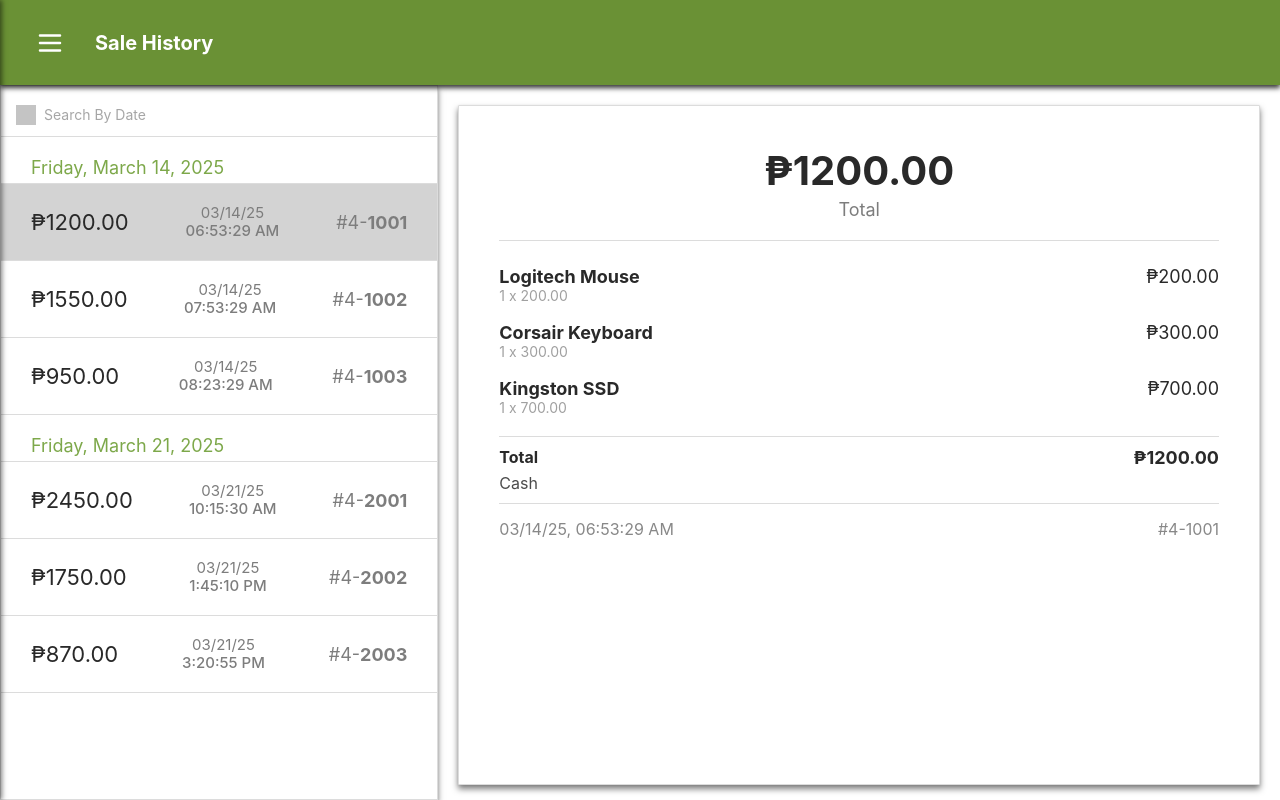
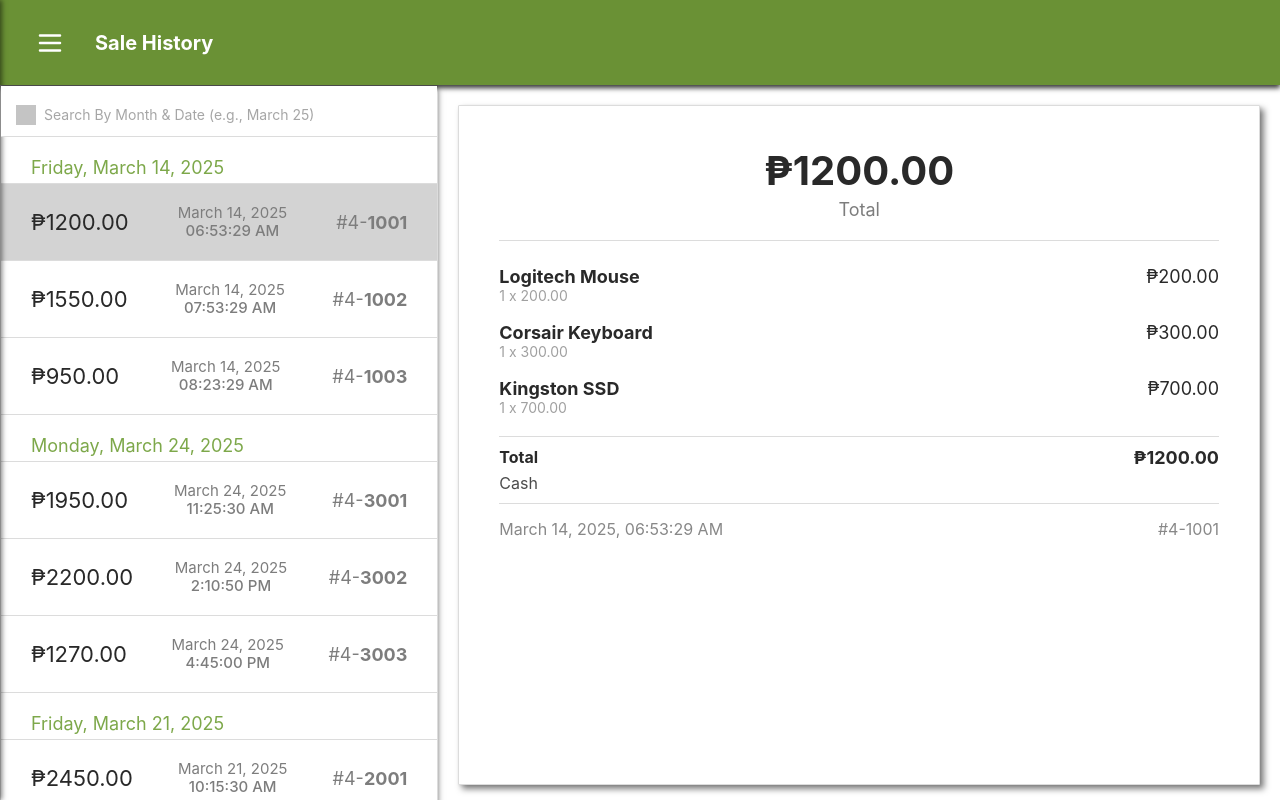
Before and after one commit to Shiverooo/OJT-PoS, a React (Create React App) app: page /cashier/sales-history in a window 1280 px wide. Built offline with nearby package versions, Linux system fonts and the light colour scheme; grey boxes are pictures that could not be loaded.

Commit message:
sale history page

```diff
--- a/src/page/cashier-dashboard/dashboard/sales-history.tsx
+++ b/src/page/cashier-dashboard/dashboard/sales-history.tsx
@@ -20,8 +20,8 @@
       amount: 1200,
       orderNumber: "#4-1001",
       date: now.toLocaleDateString("en-US", {
-        year: "2-digit",
-        month: "2-digit",
+        year: "numeric",
+        month: "long",
         day: "2-digit",
       }),
       time: formatTime(new Date(now.getTime() - 2 * 60 * 60 * 1000)),
@@ -37,8 +37,8 @@
       amount: 1550,
       orderNumber: "#4-1002",
       date: now.toLocaleDateString("en-US", {
-        year: "2-digit",
-        month: "2-digit",
+        year: "numeric",
+        month: "long",
         day: "2-digit",
       }),
       time: formatTime(new Date(now.getTime() - 1 * 60 * 60 * 1000)),
@@ -55,8 +55,8 @@
       amount: 950,
       orderNumber: "#4-1003",
       date: now.toLocaleDateString("en-US", {
-        year: "2-digit",
-        month: "2-digit",
+        year: "numeric",
+        month: "long",
         day: "2-digit",
       }),
       time: formatTime(new Date(now.getTime() - 30 * 60 * 1000)),
@@ -67,13 +67,52 @@
       ],
     },
 
-    // Sales for March 23, 2025
+    // Sales for March 24, 2025 (Yesterday)
+    {
+      id: "3001",
+      amount: 1950,
+      orderNumber: "#4-3001",
+      date: "March 24, 2025",
+      time: "11:25:30 AM",
+      paymentType: "Cash",
+      items: [
+        { name: "Dell Laptop", qty: 1, price: 1500 },
+        { name: "Wireless Mouse", qty: 1, price: 350 },
+        { name: "Mouse Pad", qty: 1, price: 100 },
+      ],
+    },
+    {
+      id: "3002",
+      amount: 2200,
+      orderNumber: "#4-3002",
+      date: "March 24, 2025",
+      time: "2:10:50 PM",
+      paymentType: "Card",
+      items: [
+        { name: "HP Desktop", qty: 1, price: 1800 },
+        { name: "Logitech Keyboard", qty: 1, price: 400 },
+      ],
+    },
+    {
+      id: "3003",
+      amount: 1270,
+      orderNumber: "#4-3003",
+      date: "March 24, 2025",
+      time: "4:45:00 PM",
+      paymentType: "Cash",
+      items: [
+        { name: "Canon Camera", qty: 1, price: 1000 },
+        { name: "Camera Case", qty: 1, price: 150 },
+        { name: "Memory Card", qty: 1, price: 120 },
+      ],
+    },
+
     // Sales for March 21, 2025
     {
       id: "2001",
       amount: 2450,
       orderNumber: "#4-2001",
-      date: "03/21/25",
+      date: "March 21, 2025",
       time: "10:15:30 AM",
       paymentType: "Cash",
       items: [
@@ -86,7 +125,7 @@
       id: "2002",
       amount: 1750,
       orderNumber: "#4-2002",
-      date: "03/21/25",
+      date: "March 21, 2025",
       time: "1:45:10 PM",
       paymentType: "Cash",
       items: [
@@ -98,7 +137,7 @@
       id: "2003",
       amount: 870,
       orderNumber: "#4-2003",
-      date: "03/21/25",
+      date: "March 21, 2025",
       time: "3:20:55 PM",
       paymentType: "Cash",
       items: [
@@ -110,9 +149,7 @@
 };
 
 const formatDateLong = (shortDate) => {
-  const [month, day, year] = shortDate.split("/");
-  const fullYear = `20${year}`;
-  const dateObj = new Date(`${fullYear}-${month}-${day}`);
+  const dateObj = new Date(shortDate);
   return dateObj.toLocaleDateString("en-US", {
     weekday: "long",
     year: "numeric",
@@ -121,10 +158,45 @@
   });
 };
 
+const monthNameToNumber = (monthName) => {
+  const months = [
+    "January",
+    "February",
+    "March",
+    "April",
+    "May",
+    "June",
+    "July",
+    "August",
+    "September",
+    "October",
+    "November",
+    "December",
+  ];
+  const monthIndex = months.indexOf(monthName);
+  return monthIndex >= 0 ? `0${monthIndex + 1}`.slice(-2) : null;
+};
+
+const months = [
+  "January",
+  "February",
+  "March",
+  "April",
+  "May",
+  "June",
+  "July",
+  "August",
+  "September",
+  "October",
+  "November",
+  "December",
+];
+
 const SearchWithDateAndSalesSummary = () => {
   const [currentDate, setCurrentDate] = useState("");
   const [salesData, setSalesData] = useState([]);
   const [selectedSale, setSelectedSale] = useState(null);
+  const [searchQuery, setSearchQuery] = useState("");
 
   useEffect(() => {
     const date = new Date();
@@ -137,7 +209,7 @@
       })
     );
     setSalesData(generateSalesData());
-    document.title = "Infinitum PoS | Sale History";
+    document.title = "Infinitum PoS | Sales History"; // Updated document title
   }, []);
 
   useEffect(() => {
@@ -146,9 +218,18 @@
     }
   }, [salesData]);
 
-  // Group sales by date
+  // Filter sales based on search query
+  const filteredSales = salesData.filter((sale) => {
+    const saleDate = sale.date.toLowerCase();
+    const formattedSearchQuery = searchQuery.trim().toLowerCase();
+
+    return saleDate.includes(formattedSearchQuery);
+  });
+
+  const salesToDisplay = searchQuery ? filteredSales : salesData;
+
   const groupedSales = Object.entries(
-    salesData.reduce((acc, sale) => {
+    salesToDisplay.reduce((acc, sale) => {
       if (!acc[sale.date]) acc[sale.date] = [];
       acc[sale.date].push(sale);
       return acc;
@@ -161,16 +242,25 @@
         <div className="search-date-container">
           <div className="search-bar">
             <img src={SearchIcon} alt="Search Icon" className="search-icon" />
-            <input type="text" placeholder="Search By Date" className="search-input" />
+            <input
+              type="text"
+              placeholder="Search By Month & Date (e.g., March 25)"
+              className="search-input"
+              value={searchQuery}
+              onChange={(e) => setSearchQuery(e.target.value)}
+            />
           </div>
         </div>
 
-        {groupedSales.map(([date, sales]) => (
+        {groupedSales.length === 0 ? (
+          <div>No sales found for this search.</div>
+        ) : (
+          groupedSales.map(([date, sales]) => (
             <div key={date}>
               <div className="current-date">
                 {date ===
                 new Date().toLocaleDateString("en-US", {
-                year: "2-digit",
+                  year: "numeric",
                   month: "2-digit",
                   day: "2-digit",
                 })
@@ -197,7 +287,8 @@
                 </div>
               ))}
             </div>
-        ))}
+          ))
+        )}
       </div>
 
       {selectedSale && (
--- a/src/styles/cashier/history.css
+++ b/src/styles/cashier/history.css
@@ -12,12 +12,32 @@
   width: 55%;
   position: relative;
   overflow-y: auto;
+  max-height: calc(100vh - 40px);
+  padding-bottom: 70px;
+  -webkit-overflow-scrolling: touch;
+}
+
+/* Custom scrollbar */
+.history-container::-webkit-scrollbar {
+  width: 5px;
+}
+
+.history-container::-webkit-scrollbar-thumb {
+  background-color: rgba(0, 0, 0, 0.4);
+}
+
+.history-container::-webkit-scrollbar-track {
+  background-color: transparent;
 }
 
 .search-date-container {
   display: flex;
   flex-direction: column;
   width: 100%;
+  position: sticky;
+  top: 0;
+  background-color: #fff;
+  z-index: 1;
 }
 
 .search-bar {
@@ -112,7 +132,7 @@
   margin-right: 20px;
   padding: 40px;
   background-color: #fff;
-  box-shadow: 0 4px 6px rgba(0, 0, 0, 0.5), 0 1px 3px rgba(0, 0, 0, 0.08);
+  box-shadow: 4px 4px 6px rgba(0, 0, 0, 0.5), 1px 1px 3px rgba(0, 0, 0, 0.08);
   box-sizing: border-box;
 }
 
```
Lines whose indentation alone changed are shown as unchanged.
